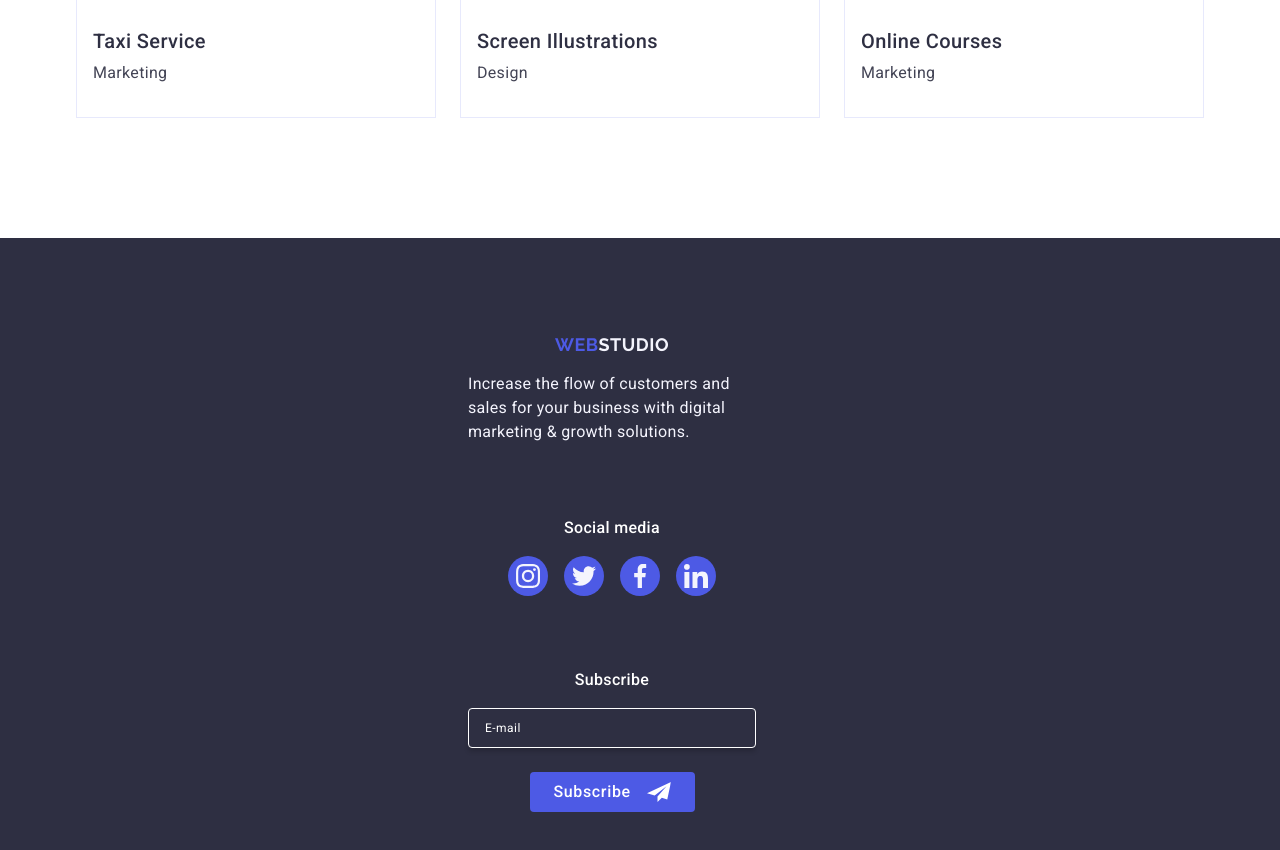
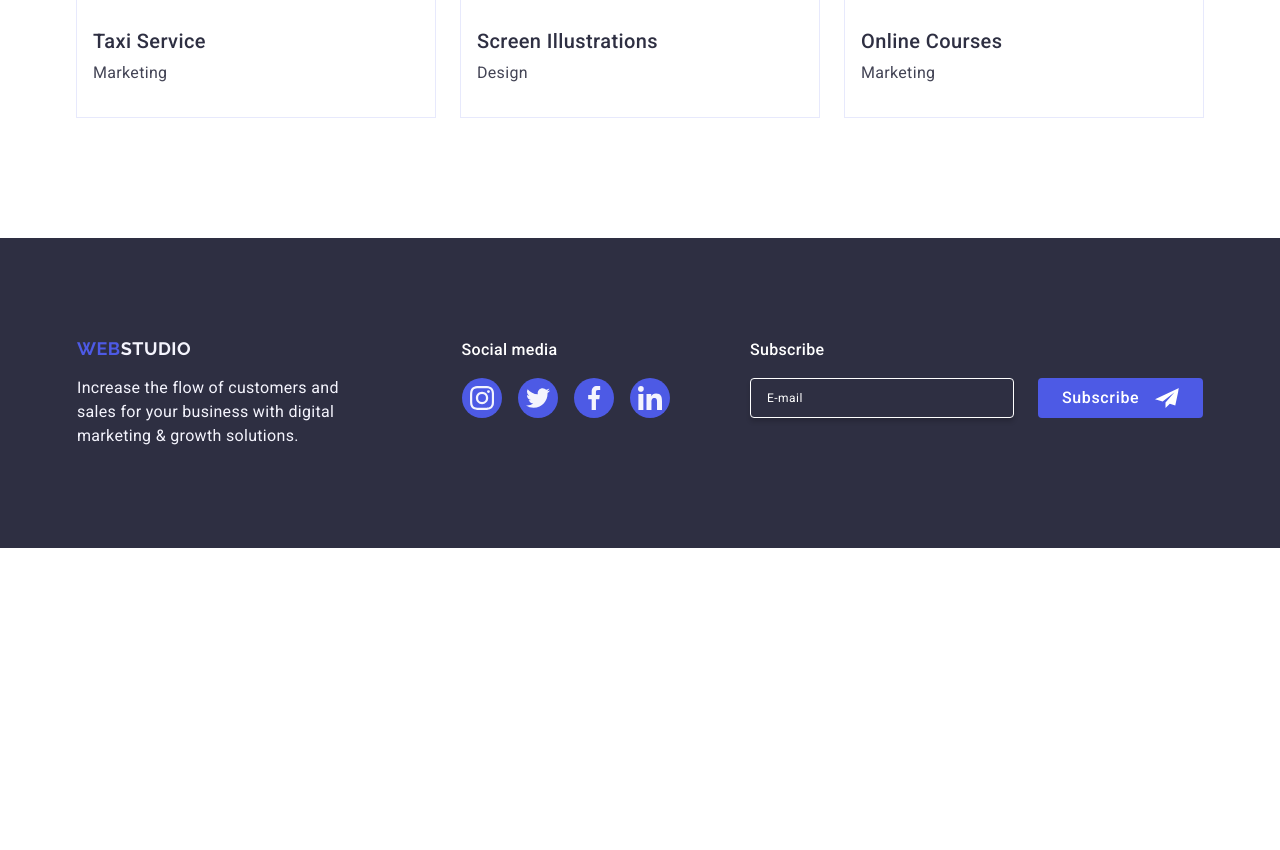
Before and after one commit to IlliaKumpan/goit-markup-hw-06, a plain HTML site: page index.html in a window 1280 px wide. Shown: the part 2417-3267 px from the top of the page. After the commit the page ends 2965 px from the top, so only its background shows below. Drawn offline with nearby package versions, Linux system fonts and the light colour scheme.

Commit message:
first-launch

```diff
--- a/css/styles.css
+++ b/css/styles.css
@@ -771,17 +771,70 @@ h1, h2, h3, h4, h5, h6, p {
 }
 /* #endregion */
 
-
-/* #endregion */
-
 @media only screen and (min-width: 768px) {
     .footer-container {
         padding-left: 108px;
         padding-right: 164px;
+        flex-direction: row;
+        flex-wrap: wrap;
+        align-items: start;
+        justify-content: start;
+        column-gap: 24px;
+        row-gap: 72px;
+
+    }
+    .footer-info {
+        align-items: start;
+        width: 264px;
+        margin-bottom: 0;
+
+    }
+    .footer-logo {
+        text-align: start;
+    }
+    .footer-media {
+        align-items: start;
+        width: 208px;
+        margin-bottom: 0;
+    }
+    .footer-media-text {
+        text-align: start;
+    }
+
+    .footer-form {
+        align-items: start;
+    }
+    .footer-form-item {
+        align-items: start;
+        flex-direction: row;
+    }
+    .footer-mail {
+        width: 264px;
     }
 }
 
-@media only screen and (min-width: 1158px) {}
+@media only screen and (min-width: 1158px) {
+    .footer {
+    padding-top: 100px;
+    padding-bottom: 100px;
+
+    }
+    .footer-container {
+        justify-content: space-between;
+        padding-left: 16px;
+        padding-right: 16px;
+        gap: 0;
+    }
+    .footer-info {
+        margin-right: 120px;
+    }
+    .footer-media {
+        margin-right: 80px;
+    }
+}
+/* #endregion */
+
+
 /* #region Backdrop */
 
 
@@ -1066,7 +1119,7 @@ input[type="checkbox"]:checked + .agreement-wrapper > .agreement-checkbox {
     transition: transform 250ms cubic-bezier(0.4, 0, 0.2, 1);
     overflow-y: auto;
     box-shadow: 0 1px 1px 0 rgba(0, 0, 0, 0.14), 0 1px 3px 0 rgba(0, 0, 0, 0.12), 0 2px 1px 0 rgba(0, 0, 0, 0.2);
-padding: 72px 24px 40px 16px;
+    padding: 72px 24px 40px 16px;
     display: flex;
     flex-direction: column;
 }
```
Also changed, not shown: index.html (+2 -1 lines).
